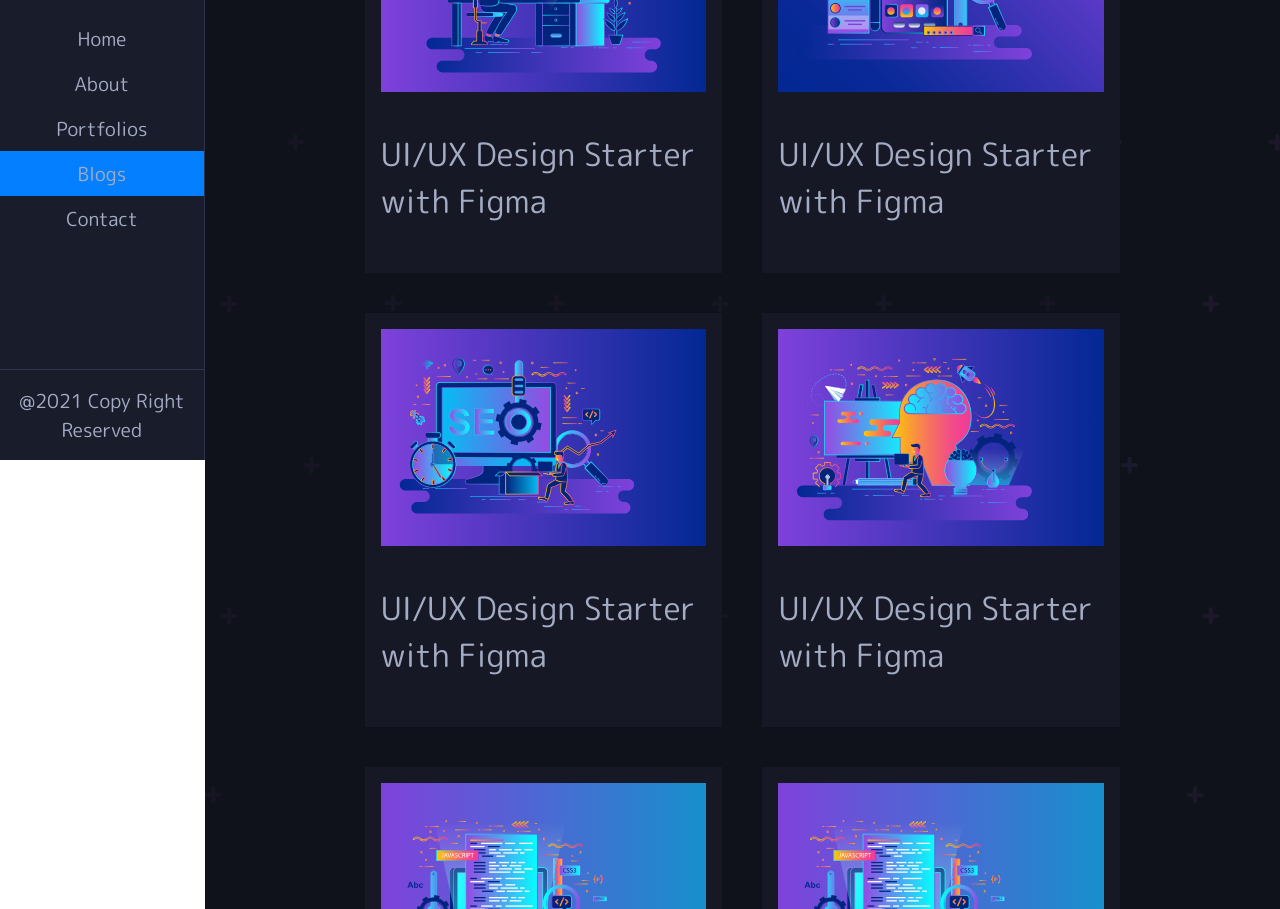
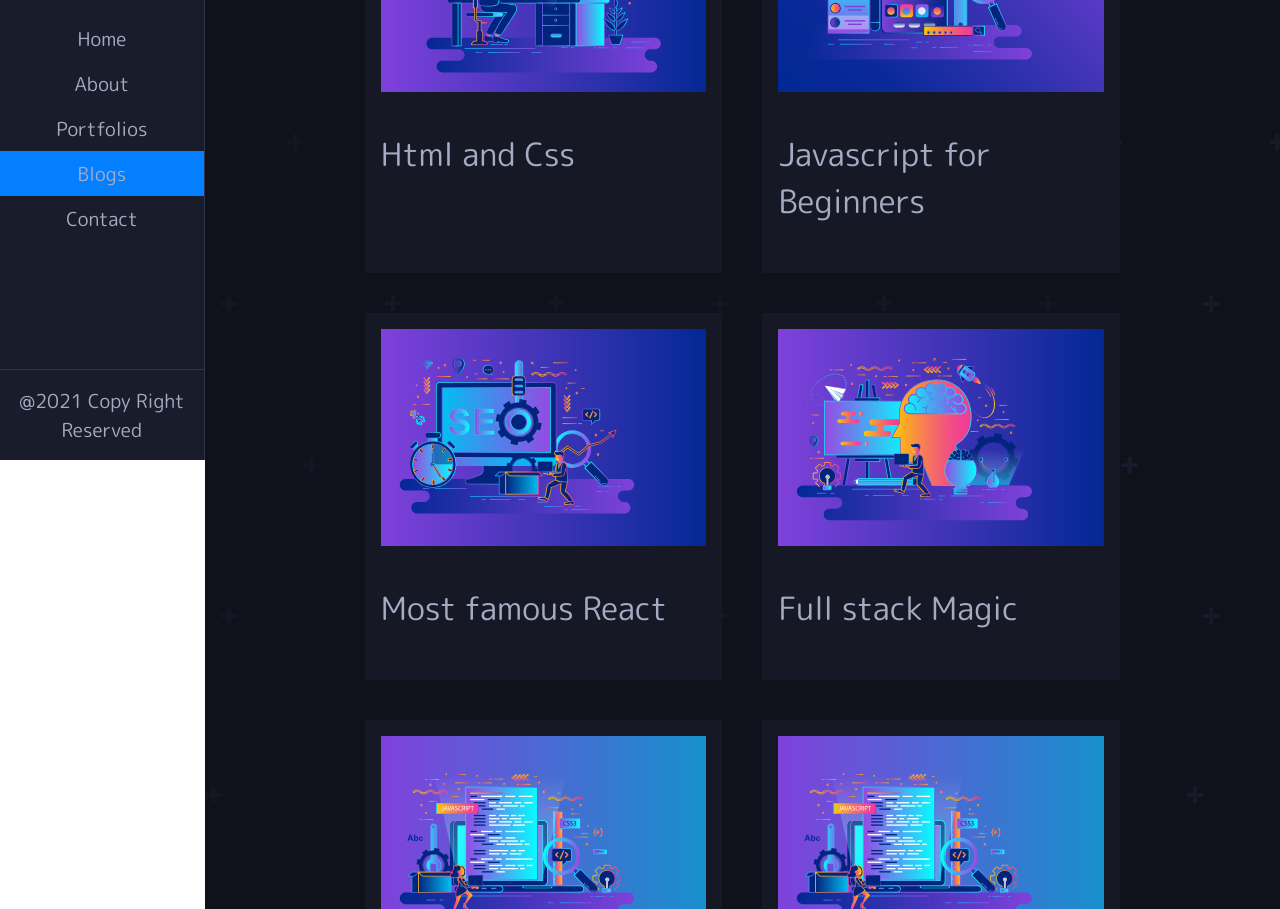
Before and after one commit to Rakibul71/portfolio, a React (Create React App) app: page /blogs in a window 1280 px wide. Shown: the part 340-1249 px from the top of the page. Built offline with nearby package versions, Linux system fonts and the light colour scheme; the HTML template or start-up script is replaced by a standard one.

Commit message:
final commit

```diff
--- a/src/Components/AllBlogs.js
+++ b/src/Components/AllBlogs.js
@@ -1,82 +1,82 @@
-import blog1 from '../img/blogs/blog1.svg';
-import blog2 from '../img/blogs/blog2.svg';
-import blog3 from '../img/blogs/blog3.svg';
-import blog4 from '../img/blogs/blog4.svg';
-import blog5 from '../img/blogs/blog5.svg';
+import blog1 from "../img/blogs/blog1.svg";
+import blog2 from "../img/blogs/blog2.svg";
+import blog3 from "../img/blogs/blog3.svg";
+import blog4 from "../img/blogs/blog4.svg";
+import blog5 from "../img/blogs/blog5.svg";
 
 const blogs = [
   {
     id: 1,
     image: blog1,
-        title: 'UI/UX Design Starter with Figma',
-        link: 'https://www.facebook.com/',
-        date : '21',
-        month: 'Mar',
-        year: '2020'
+    title: "Html and Css ",
+    link: "https://medium.com/me/stories/public",
+    date: "21",
+    month: "Mar",
+    year: "2020",
   },
   {
     id: 2,
     image: blog2,
-        title: 'UI/UX Design Starter with Figma',
-        link: 'https://www.facebook.com/',
-        date : '09',
-        month: 'Dec',
-        year: '2019'
+    title: "Javascript for Beginners",
+    link: "https://medium.com/me/stories/public",
+    date: "09",
+    month: "Dec",
+    year: "2019",
   },
   {
     id: 3,
     image: blog3,
-        title: 'UI/UX Design Starter with Figma',
-        link: 'https://www.facebook.com/',
-        date : '15',
-        month: 'Jun',
-        year: '2018'
+    title: "Most famous React",
+    link: "https://medium.com/me/stories/public",
+    date: "15",
+    month: "Jun",
+    year: "2018",
   },
   {
     id: 4,
     image: blog4,
-        title: 'UI/UX Design Starter with Figma',
-        link: 'https://www.facebook.com/',
-        date : '04',
-        month: 'Aug',
-        year: '2020'
+    title: "Full stack Magic",
+    link: "https://medium.com/me/stories/public",
+    date: "04",
+    month: "Aug",
+    year: "2020",
   },
   {
     id: 5,
     image: blog5,
-        title: 'UI/UX Design Starter with Figma',
-        link: 'https://www.facebook.com/',
-        date : '09',
-        month: 'Sep',
-        year: '2019'
+    title: "UI/UX Design Starter with Figma",
+    link: "https://medium.com/me/stories/public",
+    date: "09",
+    month: "Sep",
+    year: "2019",
   },
   {
     id: 6,
     image: blog5,
-        title: 'UI/UX Design Starter with Figma',
-        link: 'https://www.facebook.com/',
-        date : '09',
-        month: 'Sep',
-        year: '2019'
+    title: "UI/UX Design Starter with Figma",
+    link: "https://medium.com/me/stories/public",
+    date: "09",
+    month: "Sep",
+    year: "2019",
   },
   {
     id: 7,
     image: blog3,
-        title: 'Test Blogs data1',
-        link: 'https://www.facebook.com/',
-        date : '09',
-        month: 'Sep',
-        year: '2019'
+    title: "Test Blogs data1",
+    link: "https://medium.com/me/stories/public",
+    date: "09",
+    month: "Sep",
+    year: "2019",
   },
   {
     id: 8,
     image: blog1,
-        title: 'Test Blogs data2',
-        link: 'https://www.facebook.com/',
-        date : '09',
-        month: 'Sep',
-        year: '2019'
-    }
+    title: "Test Blogs data2",
+    link: "https://medium.com/me/stories/public",
+    date: "09",
+    month: "Sep",
+    year: "2019",
+  },
 ];
 
 export default blogs;
--- a/src/Components/Email.js
+++ b/src/Components/Email.js
@@ -1,75 +1,47 @@
-// import React from 'react';
-// import emailjs from 'emailjs-com';
-// // import './ContactUs.css';
-
-// const Email = () => {
-
-//     function sendEmail(e) {
-//         e.preventDefault();
-
-//         emailjs.sendForm('service_2uc7i5l', 'template_cxyatxa', e.target, 'user_iDHHLs6cBnzE744ga9yiT')
-//             .then((result) => {
-//                 console.log(result.text);
-//             }, (error) => {
-//                 console.log(error.text);
-//             });
-//     }
-//     return (
-//         <form className="contact-form" onSubmit={sendEmail}>
-//             <input type="hidden" name="contact_number" />
-//             <label>Name</label>
-//             <input type="text" name="user_name" />
-//             <br/>
-//             <label>Email</label>
-//             <input type="email" name="user_email" />
-//             <br/>
-//             <label>Message</label>
-//             <textarea name="message" />
-//             <br/>
-//             <input type="submit" value="Send" />
-//         </form>
-//     );
-// };
-
-// export default Email;
-
-
-
-import React from 'react';
-import emailjs from 'emailjs-com';
-// import './ContactUs.css';
+import React from "react";
+import emailjs from "emailjs-com";
 
 const Email = () => {
-
   function sendEmail(e) {
     e.preventDefault();
 
-        emailjs.sendForm('service_2uc7i5l', 'template_cxyatxa', e.target, 'user_iDHHLs6cBnzE744ga9yiT')
-            .then((result) => {
+    emailjs
+      .sendForm(
+        "service_2uc7i5l",
+        "template_cxyatxa",
+        e.target,
+        "user_iDHHLs6cBnzE744ga9yiT"
+      )
+      .then(
+        (result) => {
           console.log(result.text);
-            }, (error) => {
+        },
+        (error) => {
           console.log(error.text);
-            });
+        }
+      );
   }
   return (
-        // <form className="contact-form" onSubmit={sendEmail}>
-        <form className="contact-form"  onSubmit={sendEmail}>
+    <div className="contactMain">
+      <h1>Contact Form</h1>
+      <form className="contact-form" onSubmit={sendEmail}>
         <input type="hidden" name="contact_number" />
-            <br/>
+        <br />
         <label>Name : </label>
-            <br/>
+        <br />
         <input type="text" name="user_name" />
-            <br/>
+        <br />
         <label>Email :</label>
-            <br/>
+        <br />
         <input type="email" name="user_email" />
-            <br/>
+        <br />
         <label>Message :</label>
-            <br/>
+        <br />
         <textarea name="message" />
-            <br/>
+        <br />
         <input type="submit" value="Send" />
       </form>
+    </div>
   );
 };
 
--- a/src/Pages/ContactPage.js
+++ b/src/Pages/ContactPage.js
@@ -1,30 +1,52 @@
-import React from 'react';
-import ContactItem from '../Components/ContactItem';
-import Title from '../Components/Title';
-import phone from '../img/phone.svg';
-import email from '../img/emailme.svg';
-import location from '../img/location.svg';
-import Email from '../Components/Email';
+import React from "react";
+import ContactItem from "../Components/ContactItem";
+import Title from "../Components/Title";
+import phone from "../img/phone.svg";
+import email from "../img/emailme.svg";
+import location from "../img/location.svg";
+import Email from "../Components/Email";
 
 const ContactPage = () => {
   return (
     <div>
       <div className="title">
-                <Title title={'About Me'} span={'About Me'} />
+        <Title title={"About Me"} span={"About Me"} />
       </div>
       <div className="ContactPage">
         <div className="map-sect">
-                    <iframe src="https://www.google.com/maps/embed?pb=!1m28!1m12!1m3!1d3637.8232431562346!2d89.91296520077663!3d24.24796017542584!2m3!1f0!2f0!3f0!3m2!1i1024!2i768!4f13.1!4m13!3e2!4m5!1s0x39fdfbbdb6ccdcef%3A0x3c809fe7dd0bcc9b!2sThanapara%20General%20Store%2C%20Tangail!3m2!1d24.2445746!2d89.9154836!4m5!1s0x39fdfbe3d271b363%3A0x8a0d420f347f7c7c!2sTangail!3m2!1d24.251345099999998!2d89.9167104!5e0!3m2!1sen!2sbd!4v1619947997490!5m2!1sen!2sbd" width="600" height="450" frameBorder="0" style={{ border: 0 }} allowFullScreen="" aria-hidden="false" tabIndex="0"></iframe>
+          <iframe
+            src="https://www.google.com/maps/embed?pb=!1m28!1m12!1m3!1d3637.8232431562346!2d89.91296520077663!3d24.24796017542584!2m3!1f0!2f0!3f0!3m2!1i1024!2i768!4f13.1!4m13!3e2!4m5!1s0x39fdfbbdb6ccdcef%3A0x3c809fe7dd0bcc9b!2sThanapara%20General%20Store%2C%20Tangail!3m2!1d24.2445746!2d89.9154836!4m5!1s0x39fdfbe3d271b363%3A0x8a0d420f347f7c7c!2sTangail!3m2!1d24.251345099999998!2d89.9167104!5e0!3m2!1sen!2sbd!4v1619947997490!5m2!1sen!2sbd"
+            width="600"
+            height="450"
+            frameBorder="0"
+            style={{ border: 0 }}
+            allowFullScreen=""
+            aria-hidden="false"
+            tabIndex="0"
+          ></iframe>
         </div>
         <div className="contact-sect">
-                    <ContactItem icon={phone} text1={'+8801793010043'} text2={'+8801929910838'} title={'Phone'} />
-                    <ContactItem icon={email} text1={'rakibulislam202019@gmail.com'} text2={''} title={'Email'} />
-                    <ContactItem icon={location} text1={'Block-e, Thana para, Tangail.'} text2={'Bangladesh'} title={'Address'} />
+          <ContactItem
+            icon={phone}
+            text1={"+8801793010043"}
+            text2={"+8801929910838"}
+            title={"Phone"}
+          />
+          <ContactItem
+            icon={email}
+            text1={"rakibulislam202019@gmail.com"}
+            text2={""}
+            title={"Email"}
+          />
+          <ContactItem
+            icon={location}
+            text1={"Block-e, Thana para, Tangail."}
+            text2={"Bangladesh"}
+            title={"Address"}
+          />
         </div>
       </div>
-            <div className="emailDiv">
-                    <Email></Email>
-            </div>
+      <div className="emailDiv">{/* <Email></Email> */}</div>
     </div>
   );
 };
--- a/src/styles/_contact.scss
+++ b/src/styles/_contact.scss
@@ -1,25 +1,24 @@
-
-.ContactItem{
+.ContactItem {
   width: 100%;
-    &:not(:last-child){
+  &:not(:last-child) {
     margin-bottom: 1rem;
   }
-    .contact{
+  .contact {
     display: flex;
     align-items: center;
-        background-color:#191D2B ;
+    background-color: #191d2b;
     padding: 3rem 0;
-        .right-items{
+    .right-items {
       margin-left: 2rem;
     }
-        img{
+    img {
       padding: 1rem;
       border: 1px solid #2e344e;
       margin-left: 2rem;
       width: 16%;
     }
-        .right-items{
-            h6{
+    .right-items {
+      h6 {
         font-size: 1.4rem;
         font-weight: 500;
       }
@@ -27,38 +26,45 @@
   }
 }
 
-.ContactPage{
+.ContactPage {
   display: grid;
   grid-template-columns: repeat(2, 1fr);
   margin-bottom: 6rem;
-    @media screen and (max-width: 1270px){
+  @media screen and (max-width: 1270px) {
     grid-template-columns: repeat(1, 1fr);
-        .map-sect{
+    .map-sect {
       width: 100%;
       height: 50vh;
       margin-bottom: 1rem;
     }
   }
-    .contact-sect{
+  .contact-sect {
     width: 100%;
   }
 }
-.map-sect{
+.map-sect {
   width: 97%;
   padding: 1rem;
-    background-color:#191D2B;
-    iframe{
+  background-color: #191d2b;
+  iframe {
     width: 100%;
     height: 100%;
   }
 }
 
-.contact-sect{
+.contact-sect {
   display: flex;
   justify-content: space-between;
   flex-direction: column;
 }
 
-.title{
+.title {
   margin-bottom: 5rem;
 }
+
+// .emailDiv {
+//   //   width: 100%;
+//   display: flex;
+//   justify-content: center;
+//   align-items: center;
+// }
--- a/src/styles/_email.scss
+++ b/src/styles/_email.scss
@@ -1,11 +1,14 @@
-.emailDiv{
-    width:100px;
-    margin: 100px auto 0px auto;
-    input{
-        width: 300px;
-    }
+.contactMain {
+  flex: 12;
+}
+.emailDiv {
+  width: 100%;
+  flex: 9;
+  margin: 100px auto 0px auto;
+  input {
+    width: 300px;
+  }
 }
 
-.contact-form{
-
+.contact-form {
 }
```
Lines whose indentation alone changed are shown as unchanged.
